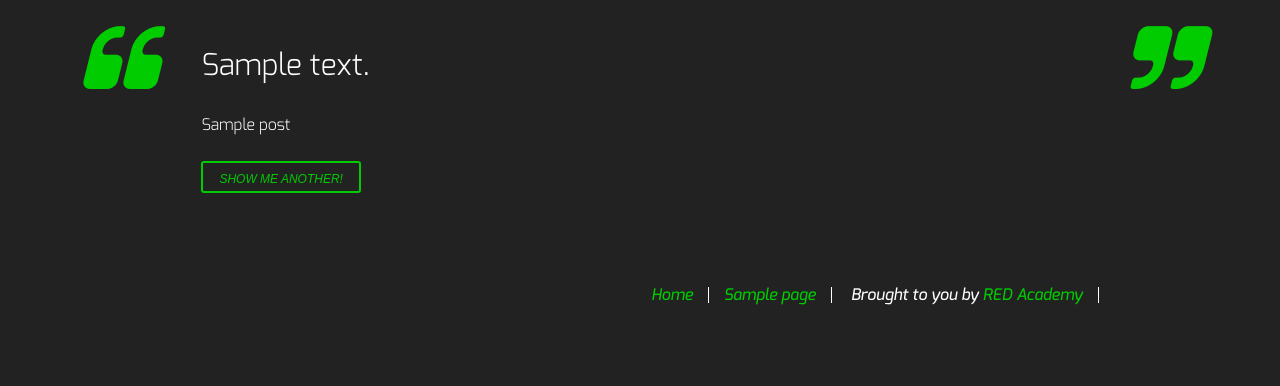
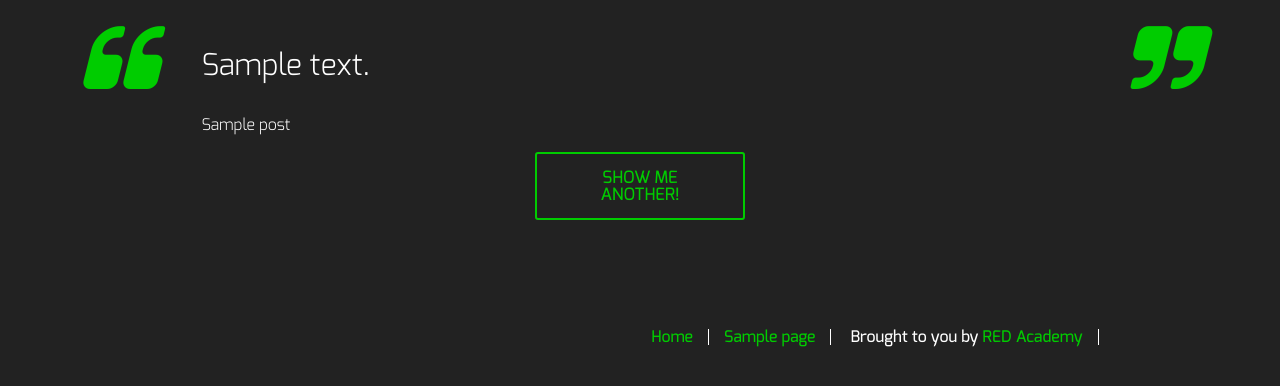
Before and after one commit to ermia-afsharian/quotes-on-dev, a WordPress theme: template themes/quotesondev/front-page.php in a window 1280 px wide. Shown: the part 86-472 px from the top of the page. Run offline with PHP 8.4 and a stand-in for WordPress, Linux system fonts and the light colour scheme; the site name, menu and one post (Sample post) are stand-ins, and other content is empty; style sheets or scripts are compiled from the project's sources.

Commit message:
finished styling

```diff
--- a/themes/quotesondev/build/js/api.min.js
+++ b/themes/quotesondev/build/js/api.min.js
@@ -1 +1 @@
-"use strict";!function(e){console.log(red_vars),e("#btn").click((function(){e.ajax({url:red_vars.rest_url+"/wp/v2/posts?filter[orderby]=rand&filter[postperpage]=1"}).done((function(t){e("#quotes").innerHTML=" ";var n=t[0].title.rendered,r=t[0].content.rendered,o=" <p><a href='"+t[0].link+"'>"+r+"</a></p><p>"+n+"</p>";e("#quotes").html(o),window.history.pushState({page:"another"},"another page",t[0].slug)}))})),e(".wpcf7-form").on("submit",(function(t){t.preventDefault(),e.ajax({url:red_vars.rest_url+"/wp/v2/posts",type:"POST",data:{title:e('input[name="your-name"]').val(),content:e('input[name="your-quote"]').val(),_qod_quote_source:e('input[name="your-subject"]').val(),_qod_quote_source_url:e('input[name="quote-source-url"]').val()},beforeSend:function(e){e.setRequestHeader("X-WP-Nonce",red_vars.wpapi_nonce)}}).done((function(e){alert("success")})).fail((function(e){alert("fail")}))}))}(jQuery);
+"use strict";!function(e){console.log(red_vars),e("#btn").click((function(){e.ajax({url:red_vars.rest_url+"wp/v2/posts?filter[orderby]=rand&filter[postperpage]=1"}).done((function(t){e("#quotes").innerHTML=" ",console.log(t);var o=t[0].title.rendered,r=t[0].content.rendered,n=t[0].link,u=t[0]._qod_quote_source,a=t[0]._qod_quote_source_url;if(u){var s=' <p><a class="front-quotes" href=\''+n+"'>"+r+"</a></p>"+o+",<a  href='"+a+"'>"+u+"</a>";e("#quotes").html(s)}else{var l=' <p><a class="front-quotes" href=\''+n+"'>"+r+"</a></p>"+o;e("#quotes").html(l)}window.history.pushState({page:"another"},"another page",t[0].slug)}))})),e(".wpcf7-form").on("submit",(function(t){t.preventDefault(),e.ajax({url:red_vars.rest_url+"/wp/v2/posts",type:"POST",data:{title:e('input[name="your-name"]').val(),content:e('input[name="your-quote"]').val(),_qod_quote_source:e('input[name="your-subject"]').val(),_qod_quote_source_url:e('input[name="quote-source-url"]').val()},beforeSend:function(e){e.setRequestHeader("X-WP-Nonce",red_vars.wpapi_nonce)}}).done((function(e){alert("success")})).fail((function(e){alert("fail")}))}))}(jQuery);
--- a/themes/quotesondev/front-page.php
+++ b/themes/quotesondev/front-page.php
@@ -17,8 +17,15 @@ get_header(); ?>
 
                     <?php foreach ( $quote_posts as $post ) : setup_postdata( $post ); ?>
                     <p ><a class="front-quotes" href="<?php the_permalink(); ?>"><?php the_content(); ?></a></p>
-                    <p><?php the_title(); ?></p>
+                    <?php the_title(); ?>
 
+                    <?php
+                    $meta_source=get_post_meta(get_the_ID(),'_qod_quote_source',true);
+                    $meta_source_url=get_post_meta(get_the_ID(),'_qod_quote_source_url',true);
+
+                    if ( $meta_source) {
+                       echo "<a href='" .  $meta_source_url ."'>" . $meta_source ."</a>";
+                    }; ?>
              <?php endforeach; wp_reset_postdata(); ?>
               </div>
                     <button id="btn">SHOW ME ANOTHER!</button>
--- a/themes/quotesondev/sass/_footer.scss
+++ b/themes/quotesondev/sass/_footer.scss
@@ -2,6 +2,7 @@
 # footer
 --------------------------------------------------------------*/
 .footer-nav{
+	font-style: normal;
 	list-style:none;
 	margin-top:70px;
 	@include desktop{
--- a/themes/quotesondev/sass/_front.scss
+++ b/themes/quotesondev/sass/_front.scss
@@ -22,3 +22,14 @@ button{
 	font-style: normal;
 	text-align: left;
 }
+.site-main #btn{
+	font-family: "exo";
+	font-size: 17px;
+	font-weight: 400;
+	font-style: normal;
+	padding:15px 25px;
+	@include desktop{
+		margin :15px 38%;
+		text-align: center;
+	}
+}
--- a/themes/quotesondev/sass/_search.scss
+++ b/themes/quotesondev/sass/_search.scss
@@ -21,3 +21,6 @@ fieldset button{
 	text-shadow:none;
 	}
 }
+.search-submit{
+	font-size:20px;
+}
--- a/themes/quotesondev/searchform.php
+++ b/themes/quotesondev/searchform.php
@@ -4,7 +4,7 @@
 			<input type="search" class="search-field" placeholder="SEARCH ..." value="<?php echo esc_attr( get_search_query() ); ?>" name="s" title="Search for:" />
 		</label>
 		<button class="search-submit">
-			<?php echo esc_html( 'Search' ); ?>
+			<i class="fa fa-search"></i>
 		</button>
 	</fieldset>
 </form>
--- a/themes/quotesondev/style.css
+++ b/themes/quotesondev/style.css
@@ -645,6 +645,19 @@ button {
   font-style: normal;
   text-align: left; }
 
+.site-main #btn {
+  font-family: "exo";
+  font-size: 17px;
+  font-weight: 400;
+  font-style: normal;
+  padding: 15px 25px; }
+  @media screen and (min-width: 1240px) {
+    .site-main #btn {
+      margin: 15px 38%;
+      text-align: center; }
+      .site-main #btn .logo {
+        width: 100px; } }
+
 /*--------------------------------------------------------------
 # search
 --------------------------------------------------------------*/
@@ -668,10 +681,14 @@ fieldset button {
             box-shadow: none;
     text-shadow: none; }
 
+.search-submit {
+  font-size: 20px; }
+
 /*--------------------------------------------------------------
 # footer
 --------------------------------------------------------------*/
 .footer-nav {
+  font-style: normal;
   list-style: none;
   margin-top: 70px; }
   @media screen and (min-width: 1240px) {
```
Also changed, not shown: themes/quotesondev/js/api.js (+14 -4 lines), themes/quotesondev/template-parts/content-single.php (+8 -1 lines), themes/quotesondev/build/css/style.min.css, 1 other file.
